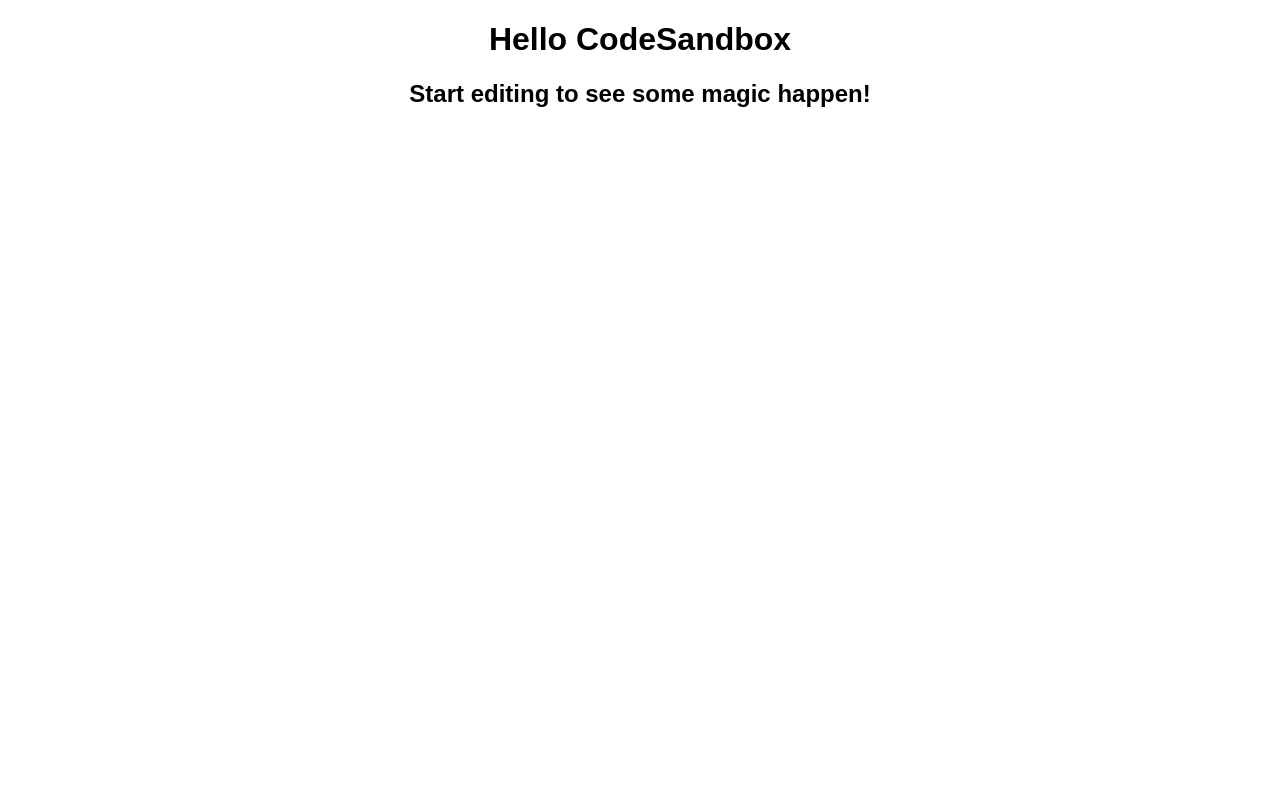
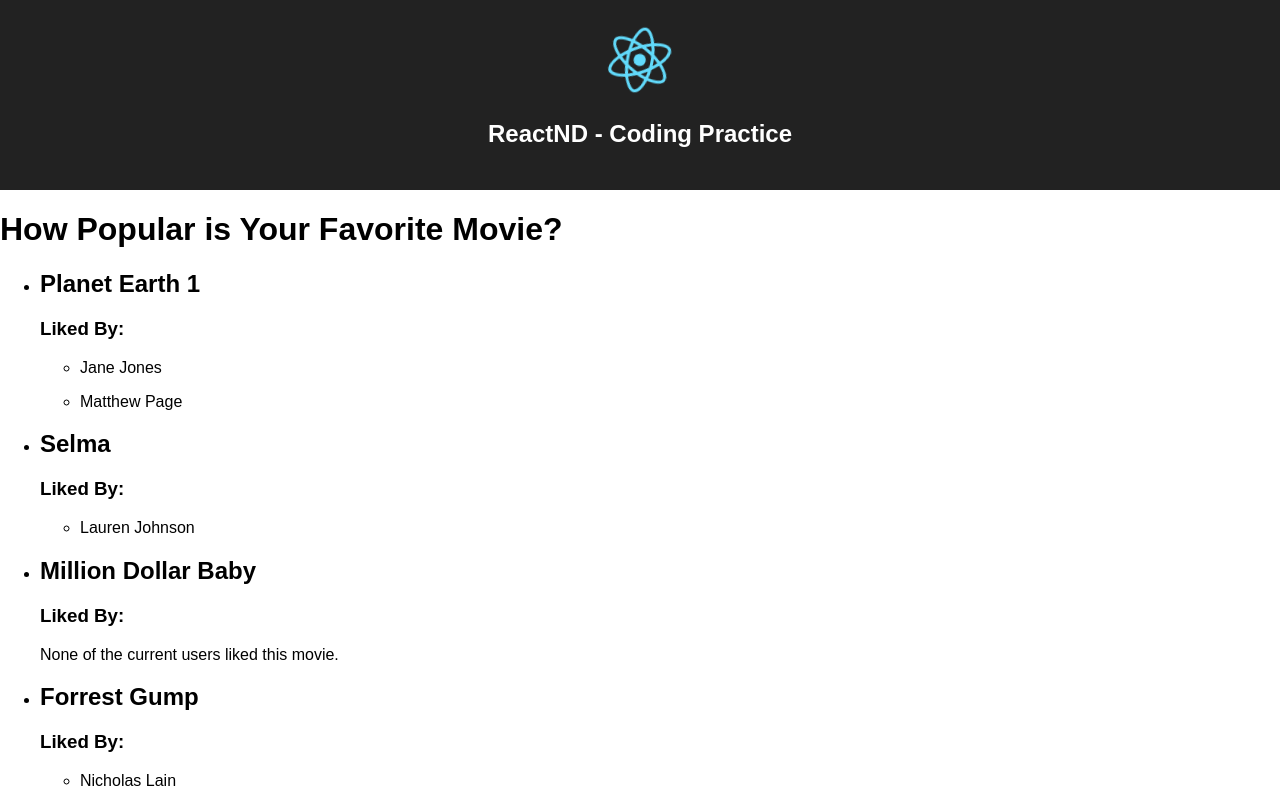
Before and after one commit to Adrian1690/udacity-react-lesson3, a React (Create React App) app: page / in a window 1280 px wide. Shown: the top 800 px of the page. Built offline with nearby package versions, Linux system fonts and the light colour scheme.

Commit message:
Exercise Functional Components

```diff
--- /dev/null
+++ b/src/App.css
@@ -0,0 +1,33 @@
+.App {
+  text-align: center;
+}
+
+.App-logo {
+  animation: App-logo-spin infinite 20s linear;
+  height: 80px;
+}
+
+.App-header {
+  background-color: #222;
+  height: 150px;
+  padding: 20px;
+  text-align: center;
+  color: white;
+}
+
+.App-title {
+  font-size: 1.5em;
+}
+
+.App-intro {
+  font-size: large;
+}
+
+@keyframes App-logo-spin {
+  from {
+    transform: rotate(0deg);
+  }
+  to {
+    transform: rotate(360deg);
+  }
+}
--- a/src/App.js
+++ b/src/App.js
@@ -1,10 +1,106 @@
-import "./styles.css";
+import React from "react";
+import logo from "./logo.svg";
+import "./App.css";
+import MovieCardsList from "./MovieCardsList";
 
-export default function App() {
-  return (
-    <div className="App">
-      <h1>Hello CodeSandbox</h1>
-      <h2>Start editing to see some magic happen!</h2>
-    </div>
-  );
-}
+const profiles = [
+  {
+    id: 1,
+    userID: "1",
+    favoriteMovieID: "1"
+  },
+  {
+    id: 2,
+    userID: "2",
+    favoriteMovieID: "1"
+  },
+  {
+    id: 3,
+    userID: "4",
+    favoriteMovieID: "5"
+  },
+  {
+    id: 4,
+    userID: "5",
+    favoriteMovieID: "2"
+  },
+  {
+    id: 5,
+    userID: "3",
+    favoriteMovieID: "5"
+  },
+  {
+    id: 6,
+    userID: "6",
+    favoriteMovieID: "4"
+  }
+];
+
+const users = {
+  1: {
+    id: 1,
+    name: "Jane Jones",
+    userName: "coder"
+  },
+  2: {
+    id: 2,
+    name: "Matthew Page",
+    userName: "mpage"
+  },
+  3: {
+    id: 3,
+    name: "Autumn Green",
+    userName: "user123"
+  },
+  4: {
+    id: 3,
+    name: "John Doe",
+    userName: "user123"
+  },
+  5: {
+    id: 5,
+    name: "Lauren Johnson",
+    userName: "user123"
+  },
+  6: {
+    id: 6,
+    name: "Nicholas Lain",
+    userName: "user123"
+  }
+};
+
+const movies = {
+  1: {
+    id: 1,
+    name: "Planet Earth 1"
+  },
+  2: {
+    id: 2,
+    name: "Selma"
+  },
+  3: {
+    id: 3,
+    name: "Million Dollar Baby"
+  },
+  4: {
+    id: 4,
+    name: "Forrest Gump"
+  },
+  5: {
+    id: 5,
+    name: "Get Out"
+  }
+};
+
+const App = (props) => (
+  <div>
+    <header className="App-header">
+      <img src={logo} className="App-logo" alt="logo" />
+      <h1 className="App-title">ReactND - Coding Practice</h1>
+    </header>
+    <h1>How Popular is Your Favorite Movie?</h1>
+    <MovieCardsList profiles={profiles} movies={movies} users={users} />
+  </div>
+);
+
+export default App;
--- /dev/null
+++ b/src/MovieCard.js
@@ -0,0 +1,29 @@
+import React from "react";
+
+const MovieCard = (props) => {
+  const { users, usersWhoLikedMovie, movieInfo } = props;
+
+  return (
+    <li key={movieInfo.id}>
+      <h2>{movieInfo.name}</h2>
+      <h3>Liked By:</h3>
+
+      {!usersWhoLikedMovie || usersWhoLikedMovie.length === 0 ? (
+        <p>None of the current users liked this movie.</p>
+      ) : (
+        <ul>
+          {usersWhoLikedMovie &&
+            usersWhoLikedMovie.map((userId) => {
+              return (
+                <li key={userId}>
+                  <p>{users[userId].name}</p>
+                </li>
+              );
+            })}
+        </ul>
+      )}
+    </li>
+  );
+};
+
+export default MovieCard;
--- /dev/null
+++ b/src/MovieCardsList.js
@@ -0,0 +1,33 @@
+import React, { Component } from "react";
+import MovieCard from "./MovieCard";
+
+const MovieCardsList = (props) => {
+  const { profiles, users, movies } = props;
+  const usersByMovie = {};
+
+  profiles.forEach((profile) => {
+    const movieID = profile.favoriteMovieID;
+
+    if (usersByMovie[movieID]) {
+      usersByMovie[movieID].push(profile.userID);
+    } else {
+      usersByMovie[movieID] = [profile.userID];
+    }
+  });
+
+  const movieCards = Object.keys(movies).map((id) => (
+    <MovieCard
+      key={id}
+      users={users}
+      usersWhoLikedMovie={usersByMovie[id]}
+      movieInfo={movies[id]}
+    />
+  ));
+
+  /*
+  Return JSX
+  */
+  return <ul>{movieCards}</ul>;
+};
+
+export default MovieCardsList;
--- /dev/null
+++ b/src/index.css
@@ -0,0 +1,5 @@
+body {
+  margin: 0;
+  padding: 0;
+  font-family: sans-serif;
+}
--- a/src/index.js
+++ b/src/index.js
@@ -1,12 +1,8 @@
-import { StrictMode } from "react";
+import React from "react";
 import ReactDOM from "react-dom";
+import "./index.css";
+import App from "./App";
+//import registerServiceWorker from "./registerServiceWorker";
 
-import App from "./App";
-
-const rootElement = document.getElementById("root");
-ReactDOM.render(
-  <StrictMode>
-    <App />
-  </StrictMode>,
-  rootElement
-);
+ReactDOM.render(<App />, document.getElementById("root"));
+//registerServiceWorker();
```
Also changed, not shown: instructions.txt (added), src/logo.svg (added).
